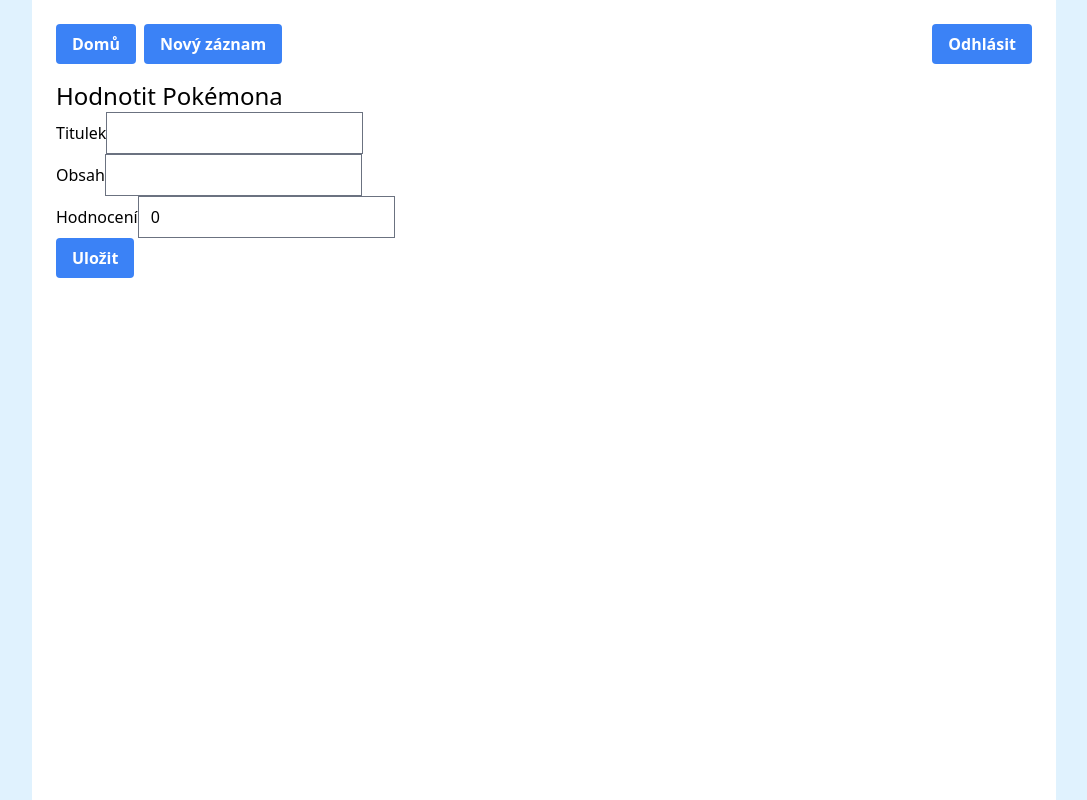
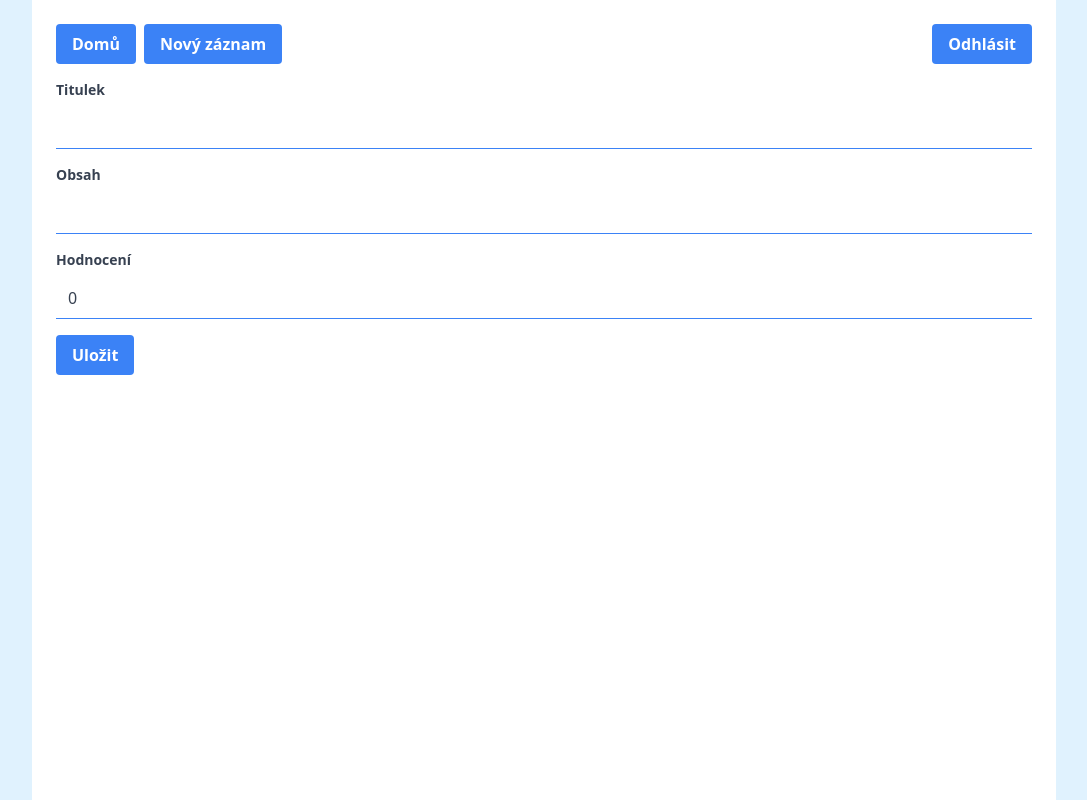
Before and after one commit to Ales17/pokemon_frontend, a Next.js app: page /pokemon/1/reviews/create in a window 1280 px wide. Shown: the whole page, without its empty margins (96-1183 px from the left). Built offline with nearby package versions, Linux system fonts and the light colour scheme.

Commit message:
review form design

```diff
--- a/src/app/(app)/pokemon/[slug]/reviews/create/page.tsx
+++ b/src/app/(app)/pokemon/[slug]/reviews/create/page.tsx
@@ -8,7 +8,6 @@ const Page = () => {
 
   return (
     <>
-      <h2 className="text-2xl">Hodnotit Pokémona</h2>
       <ReviewForm pokemonId={slug} />
     </>
   );
--- a/src/app/components/ReviewForm.tsx
+++ b/src/app/components/ReviewForm.tsx
@@ -33,46 +33,63 @@ const ReviewForm = ({ reviewToUpdate, pokemonId }: ReviewFormProps) => {
             // TODO redirect to review page (not ready)
             //router.push(`/pokemon/${pokemonId}/review/${reviewId}`);
             // Redirect to the pokemon page
-            router.push(`/pokemon/${pokemonId}`)
-        }
+            router.push(`/pokemon/${pokemonId}`);
+          }
         })
         .catch((error) => console.log(error));
     }
   };
 
+  const inputClass =
+    "border-0 border-b border-blue-500 w-full py-2 px-3 text-gray-700";
+
+  const labelClass = "block text-gray-700 text-sm font-bold mb-2";
+
   return (
     <>
       <form onSubmit={(e) => handleReviewForm(e)}>
-        <div>
-          <label htmlFor="title">Titulek</label>
+        <div className="mb-4">
+          <label className={labelClass} htmlFor="title">
+            Titulek
+          </label>
           <input
+            className={inputClass}
             onChange={(e) => setReview({ ...review, title: e.target.value })}
             type="text"
             name="title"
             value={review.title}
+            required
           />
         </div>
 
-        <div>
-          <label htmlFor="content">Obsah</label>
+        <div className="mb-4">
+          <label className={labelClass} htmlFor="content">
+            Obsah
+          </label>
           <input
+            className={inputClass}
             onChange={(e) => setReview({ ...review, content: e.target.value })}
             type="text"
             name="content"
             value={review.content}
+            required
           />
         </div>
-
-        <div>
-          <label htmlFor="stars">Hodnocení</label>
+        <div className="mb-4">
+          <label className={labelClass} htmlFor="stars">
+            Hodnocení
+          </label>
           <input
+            className={inputClass}
             type="number"
             value={review.stars}
             onChange={(e) =>
               setReview({ ...review, stars: Number(e.target.value) })
             }
             min={0}
+            max={10}
             name="stars"
+            required
           />
         </div>
 
```
